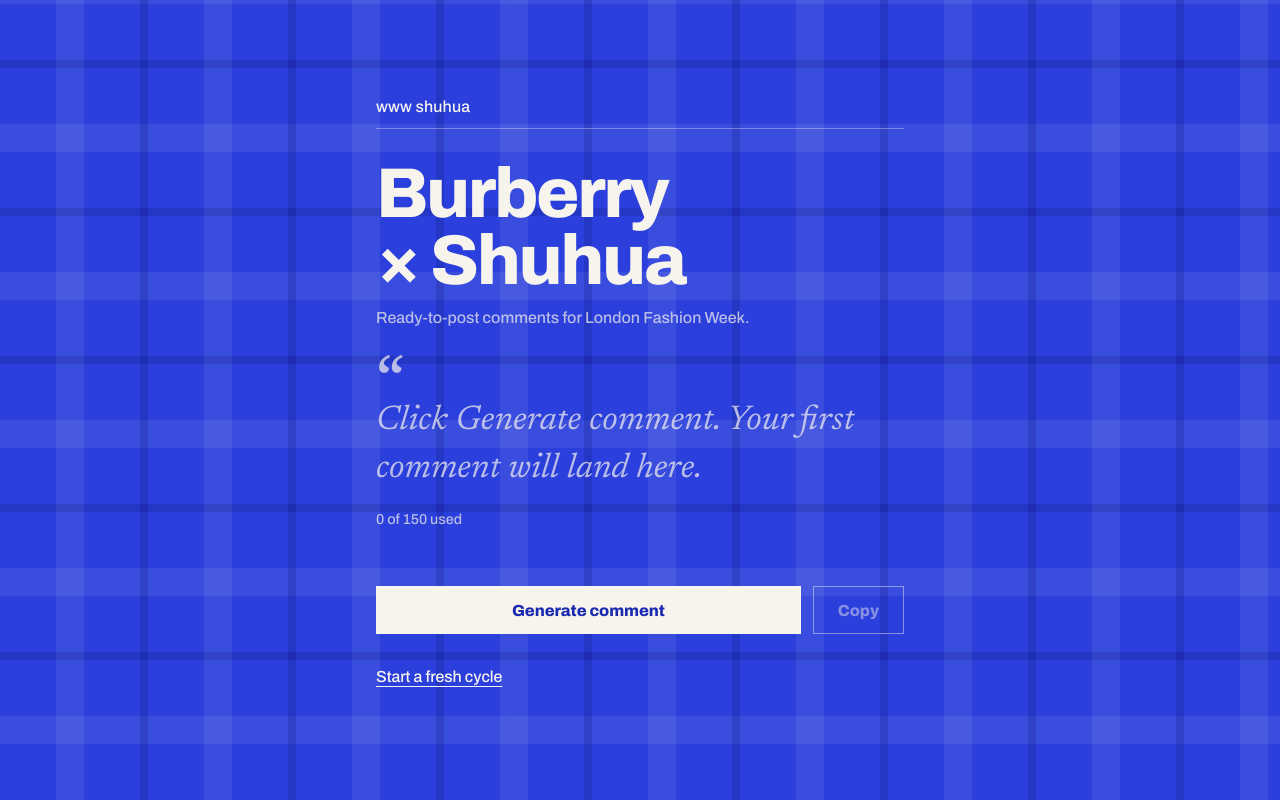
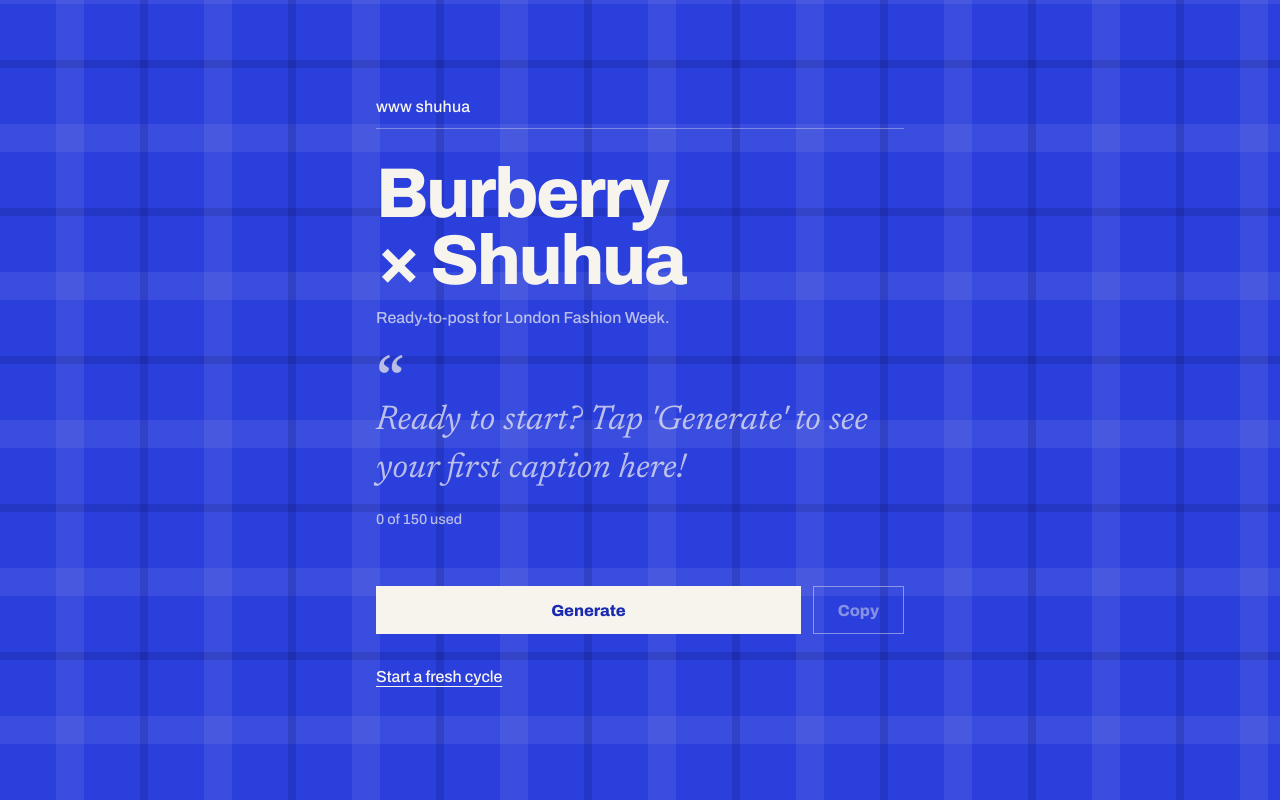
Before and after one commit to goldietee93-commits/burberry-shuhua, a plain HTML site: page index.html in a window 1280 px wide. Drawn offline with Linux system fonts and the light colour scheme.

Commit message:
Add files via upload

```diff
--- a/index.html
+++ b/index.html
@@ -142,16 +142,16 @@
 <main>
   <p class="site">www shuhua</p>
   <h1>Burberry<br>× Shuhua</h1>
-  <p class="sub">Ready-to-post comments for London Fashion Week.</p>
+  <p class="sub">Ready-to-post for London Fashion Week.</p>
 
   <section class="stage">
     <span class="mark" aria-hidden="true">“</span>
-    <p id="comment" class="empty" role="status" aria-live="polite">Click Generate comment. Your first comment will land here.</p>
+    <p id="comment" class="empty" role="status" aria-live="polite">Ready to start? Tap 'Generate' to see your first caption here!</p>
     <p class="count" id="count">0 of 150 used</p>
   </section>
 
   <div class="actions">
-    <button class="primary" id="gen" type="button">Generate comment</button>
+    <button class="primary" id="gen" type="button">Generate</button>
     <button class="secondary" id="copy" type="button" disabled>Copy</button>
   </div>
   <button class="reset" id="reset" type="button">Start a fresh cycle</button>
@@ -379,7 +379,7 @@
   function freshCycle() {
     pool = COMMENTS.slice();
     current = null;
-    $comment.textContent = "Click Generate comment. Your first comment will land here.";
+    $comment.textContent = "Ready to start? Tap 'Generate' to see your first caption here!";
     $comment.classList.add("empty");
     $comment.classList.remove("in");
     resetCopyLabel();
```
